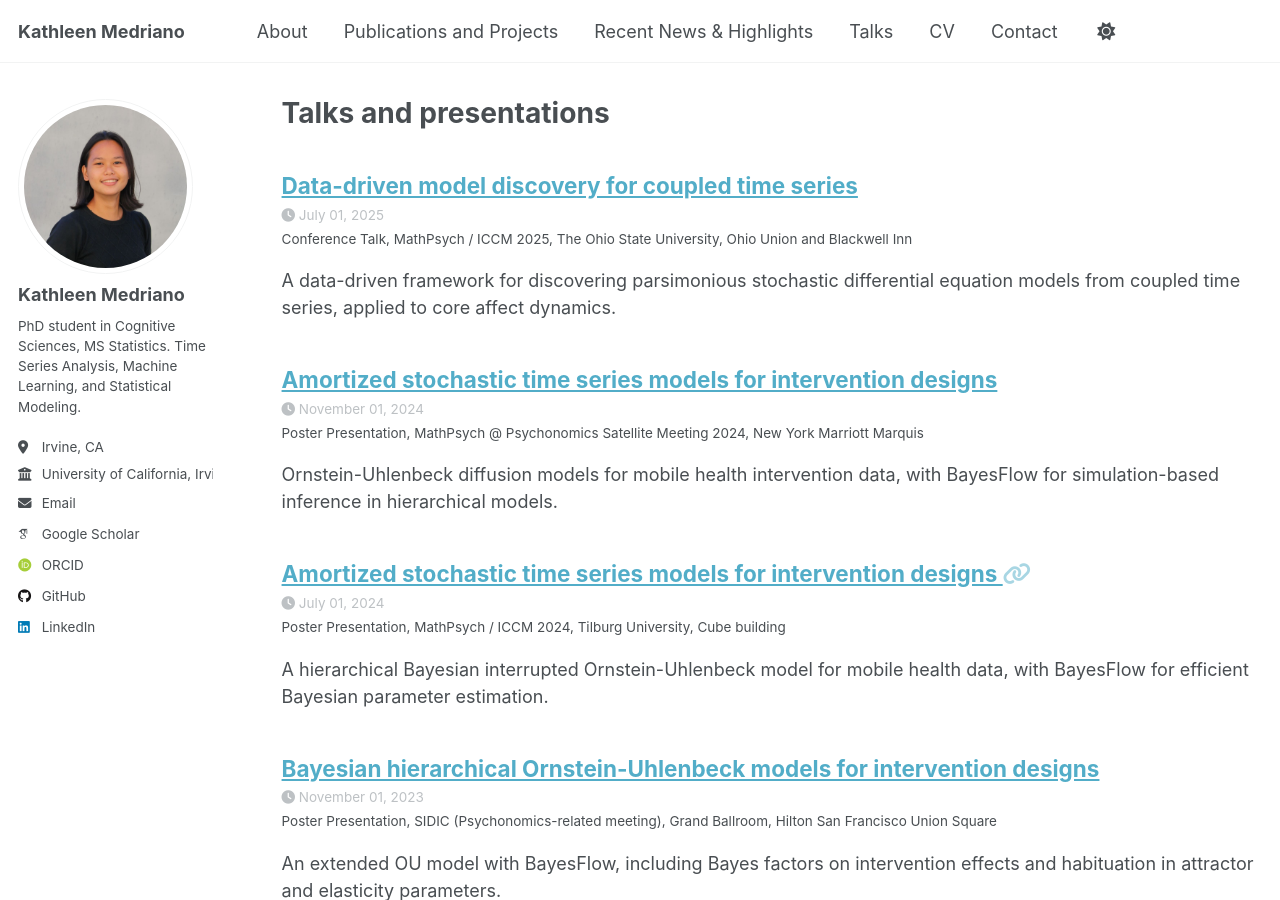
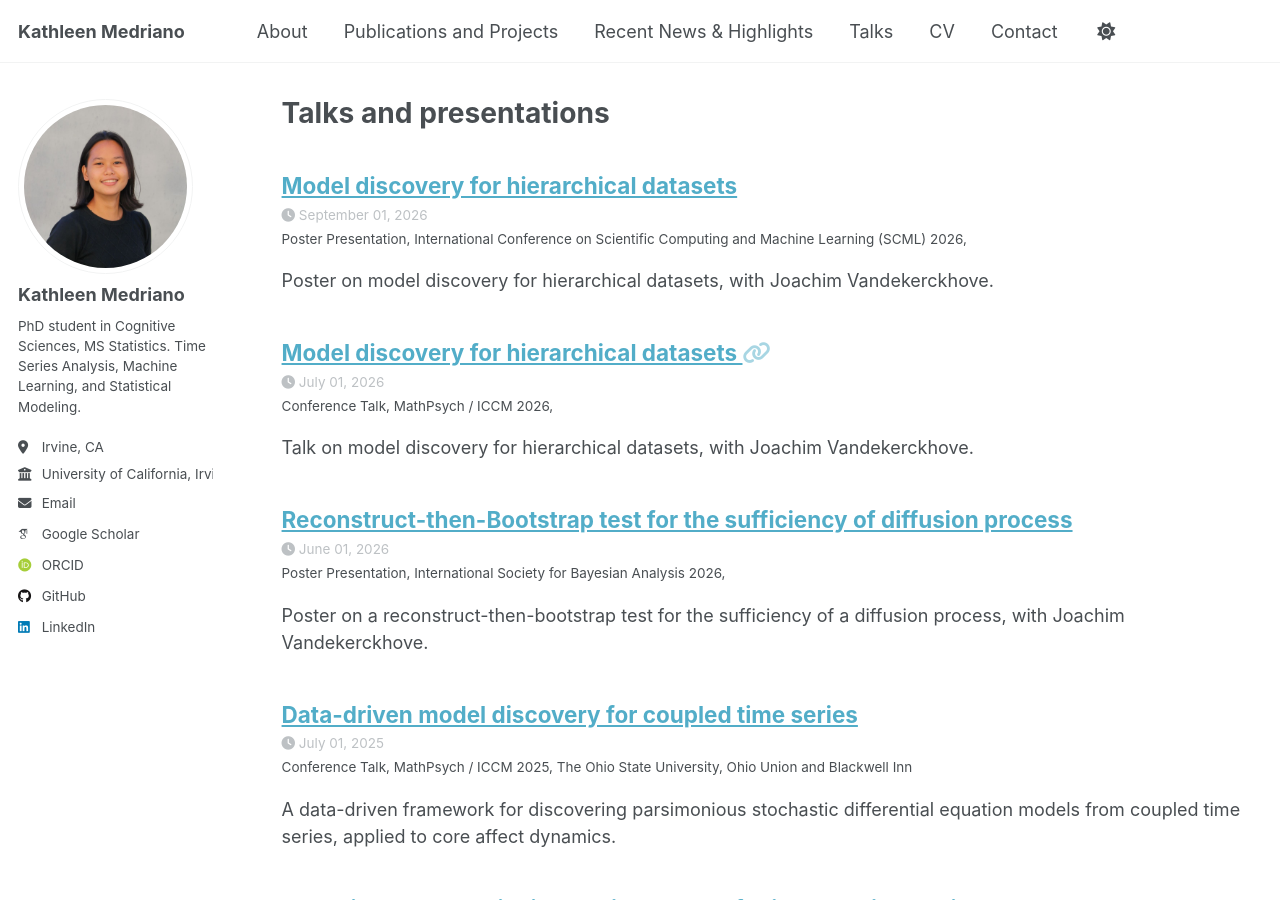
Before and after one commit to Kathleen-Medriano/Kathleen-Medriano.github.io, a Jekyll site: the page built from _pages/talks.html, in a window 1280 px wide and 900 px high. Built offline with Jekyll 4.4.1, drawn with Linux system fonts in a browser that asks for light colours; some web fonts are replaced; a script that is not in the unit is left out.

Commit message:
Update main page, add talks

```diff
--- a/_data/cv.json
+++ b/_data/cv.json
@@ -98,16 +98,22 @@
         "status": "In preparation",
         "expected_submission": "2025",
         "description": "Developing Bayesian hierarchical Ornstein-Uhlenbeck models for optimizing intervention timing and effectiveness in mobile health applications."
-      },
-      {
-        "title": "Statistical Tests for Diffusion Process Sufficiency in Time Series Modeling",
-        "authors": ["Kathleen Medriano", "Joachim Vandekerckhove"],
-        "status": "Under review",
-        "expected_submission": "2024",
-        "description": "Novel statistical framework for assessing whether diffusion processes adequately capture temporal dynamics in time series data."
       }
     ],
     "peer_reviewed": [
+      {
+        "title": "A Reconstruct-then-Bootstrap Test for the Sufficiency of Diffusion Processes",
+        "authors": ["Kathleen Medriano", "Joachim Vandekerckhove"],
+        "journal": "Computational Brain & Behavior",
+        "year": "2026",
+        "volume": "",
+        "issue": "",
+        "pages": "",
+        "doi": "10.1007/s42113-026-00268-w",
+        "url": "https://doi.org/10.1007/s42113-026-00268-w",
+        "citation": "Medriano, K., & Vandekerckhove, J. (2026). A Reconstruct-then-Bootstrap Test for the Sufficiency of Diffusion Processes. Computational Brain & Behavior. https://doi.org/10.1007/s42113-026-00268-w",
+        "description": "A novel statistical test to assess whether a diffusion process model is sufficient for observed time series data, using Kramers-Moyal expansion and bootstrap methods."
+      },
       {
         "title": "The HDI+ ROPE decision rule is logically incoherent but we can fix it",
         "authors": ["Alexander Etz", "Andrés F. Chávez de la Peña", "Luis Baroja", "Kathleen Medriano", "Joachim Vandekerckhove"],
@@ -137,6 +143,30 @@
     ]
   },
   "talks_and_presentations": [
+    {
+      "title": "Model discovery for hierarchical datasets",
+      "type": "Poster Presentation",
+      "event": "International Conference on Scientific Computing and Machine Learning (SCML) 2026",
+      "date": "September 2026",
+      "location": "",
+      "description": "Medriano, K., & Vandekerckhove, J. (2026, September). Model discovery for hierarchical datasets. Poster at SCML 2026."
+    },
+    {
+      "title": "Model discovery for hierarchical datasets",
+      "type": "Conference Talk",
+      "event": "MathPsych / ICCM 2026",
+      "date": "July 2026",
+      "location": "",
+      "description": "Medriano, K., & Vandekerckhove, J. (2026, July). Model discovery for hierarchical datasets. Talk at MathPsych / ICCM 2026. https://mathpsych.org/presentation/2140"
+    },
+    {
+      "title": "Reconstruct-then-Bootstrap test for the sufficiency of diffusion process",
+      "type": "Poster Presentation",
+      "event": "International Society for Bayesian Analysis 2026",
+      "date": "June 2026",
+      "location": "",
+      "description": "Medriano, K., & Vandekerckhove, J. (2026, June). Reconstruct-then-Bootstrap test for the sufficiency of diffusion process. Poster at the International Society for Bayesian Analysis 2026."
+    },
     {
       "title": "Data-driven model discovery for coupled time series",
       "type": "Conference Talk",
--- /dev/null
+++ b/_talks/2026-06-01-isba-diffusion.md
@@ -0,0 +1,12 @@
+---
+title: "Reconstruct-then-Bootstrap test for the sufficiency of diffusion process"
+collection: talks
+type: "Poster Presentation"
+talk_type: "Poster Presentation"
+permalink: /talks/2026-06-01-isba-diffusion
+venue: "International Society for Bayesian Analysis 2026"
+date: 2026-06-01
+excerpt: "Poster on a reconstruct-then-bootstrap test for the sufficiency of a diffusion process, with Joachim Vandekerckhove."
+---
+
+Medriano, K., & Vandekerckhove, J. (2026, June). Reconstruct-then-Bootstrap test for the sufficiency of diffusion process. Poster at the International Society for Bayesian Analysis 2026.
--- /dev/null
+++ b/_talks/2026-07-01-mathpsych-model-discovery.md
@@ -0,0 +1,15 @@
+---
+title: "Model discovery for hierarchical datasets"
+collection: talks
+type: "Conference Talk"
+talk_type: "Conference Talk"
+permalink: /talks/2026-07-01-mathpsych-model-discovery
+venue: "MathPsych / ICCM 2026"
+date: 2026-07-01
+excerpt: "Talk on model discovery for hierarchical datasets, with Joachim Vandekerckhove."
+link: "https://mathpsych.org/presentation/2140"
+---
+
+Medriano, K., & Vandekerckhove, J. (2026, July). Model discovery for hierarchical datasets. Talk at MathPsych / ICCM 2026.
+
+[Abstract on mathpsych.org](https://mathpsych.org/presentation/2140)
--- /dev/null
+++ b/_talks/2026-09-01-scml-model-discovery.md
@@ -0,0 +1,12 @@
+---
+title: "Model discovery for hierarchical datasets"
+collection: talks
+type: "Poster Presentation"
+talk_type: "Poster Presentation"
+permalink: /talks/2026-09-01-scml-model-discovery
+venue: "International Conference on Scientific Computing and Machine Learning (SCML) 2026"
+date: 2026-09-01
+excerpt: "Poster on model discovery for hierarchical datasets, with Joachim Vandekerckhove."
+---
+
+Medriano, K., & Vandekerckhove, J. (2026, September). Model discovery for hierarchical datasets. Poster at the International Conference on Scientific Computing and Machine Learning (SCML) 2026.
```
Also changed, not shown: _pages/about.md (+2 -3 lines), _publications/2025-reconstruct-bootstrap.md (+6 -4 lines), 1 other file.
